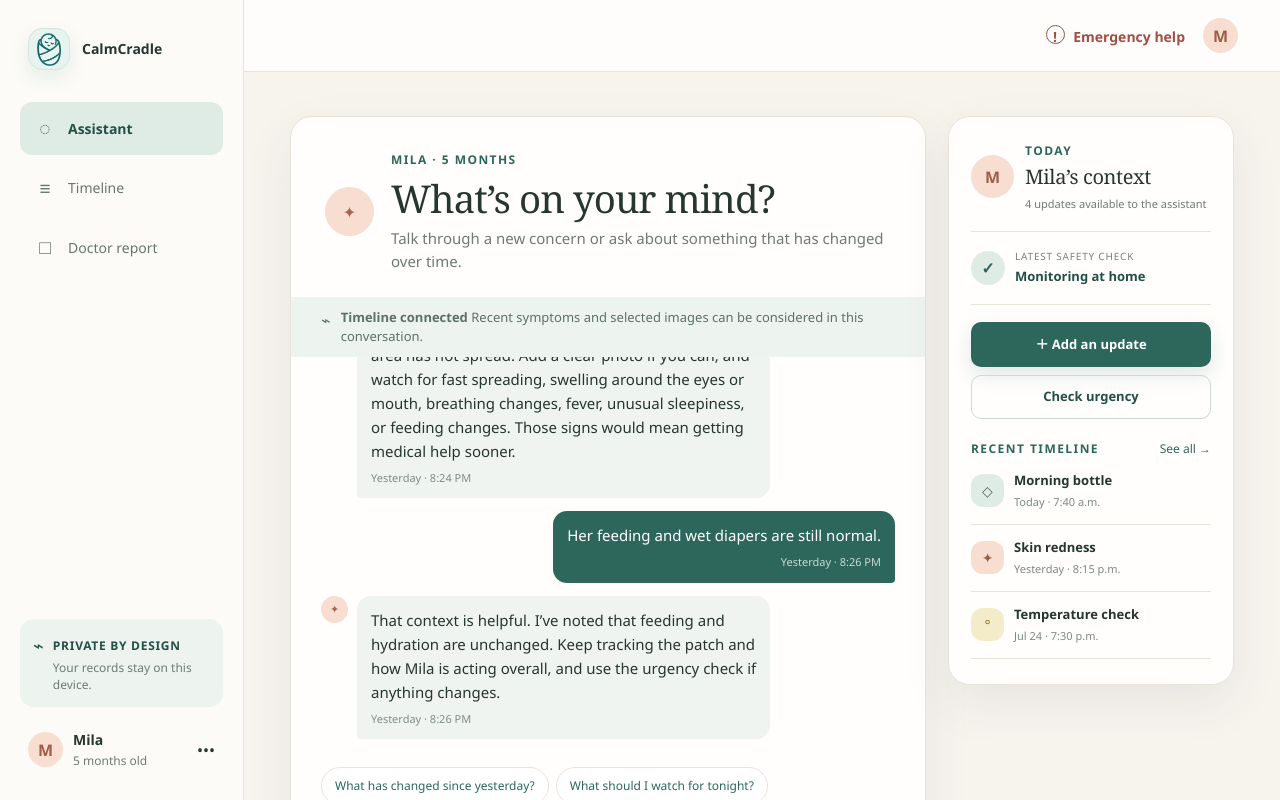
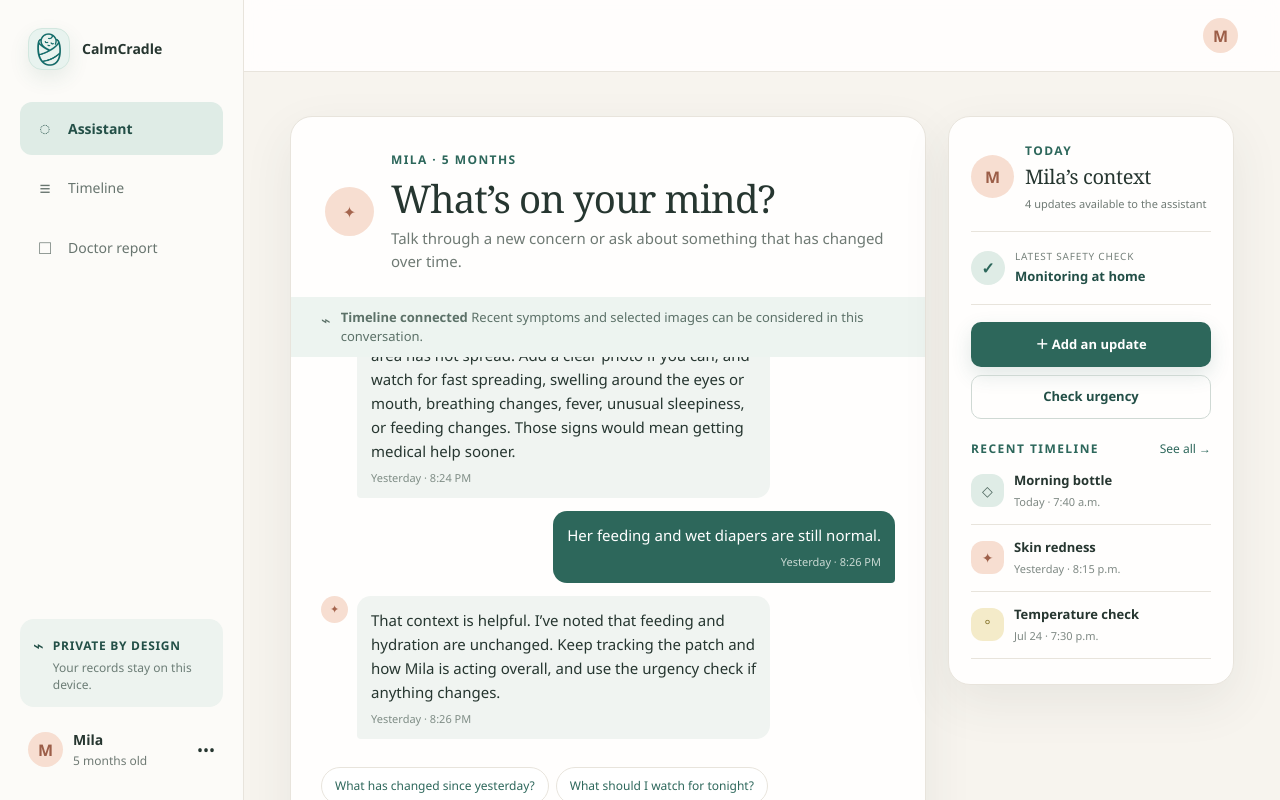
Before and after one commit to RiddhRam/Calm-Cradle, a Next.js app: page / in a window 1280 px wide. Shown: the top 800 px of the page. Built offline with nearby package versions, Linux system fonts and the light colour scheme.

Commit message:
Remove unneeded emergency help button

```diff
--- a/app/page.tsx
+++ b/app/page.tsx
@@ -487,9 +487,6 @@ export default function Home() {
             <BrandMark /><span>CalmCradle</span>
           </button>
           <div className="top-actions">
-            <button className="emergency-link" onClick={() => { setUrgencyOpen(true); setUrgencyResult("emergency"); }}>
-              <span>!</span> Emergency help
-            </button>
             <button className="avatar-button" onClick={() => setSettingsOpen(true)} aria-label="Open settings">M</button>
           </div>
         </header>
```
